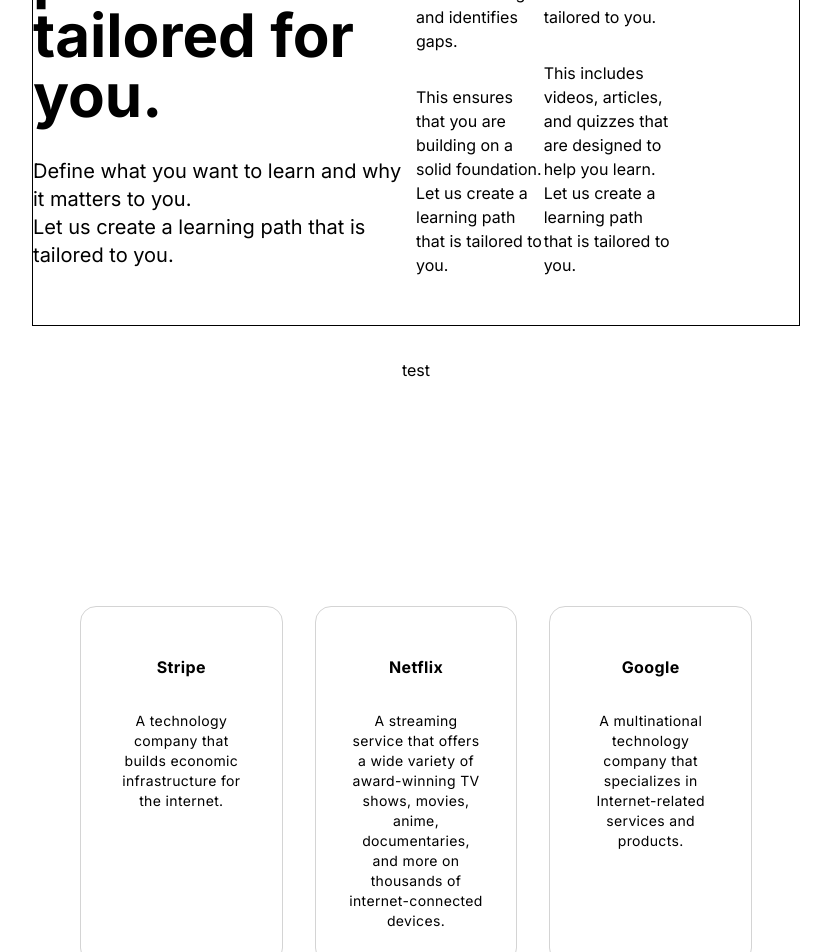
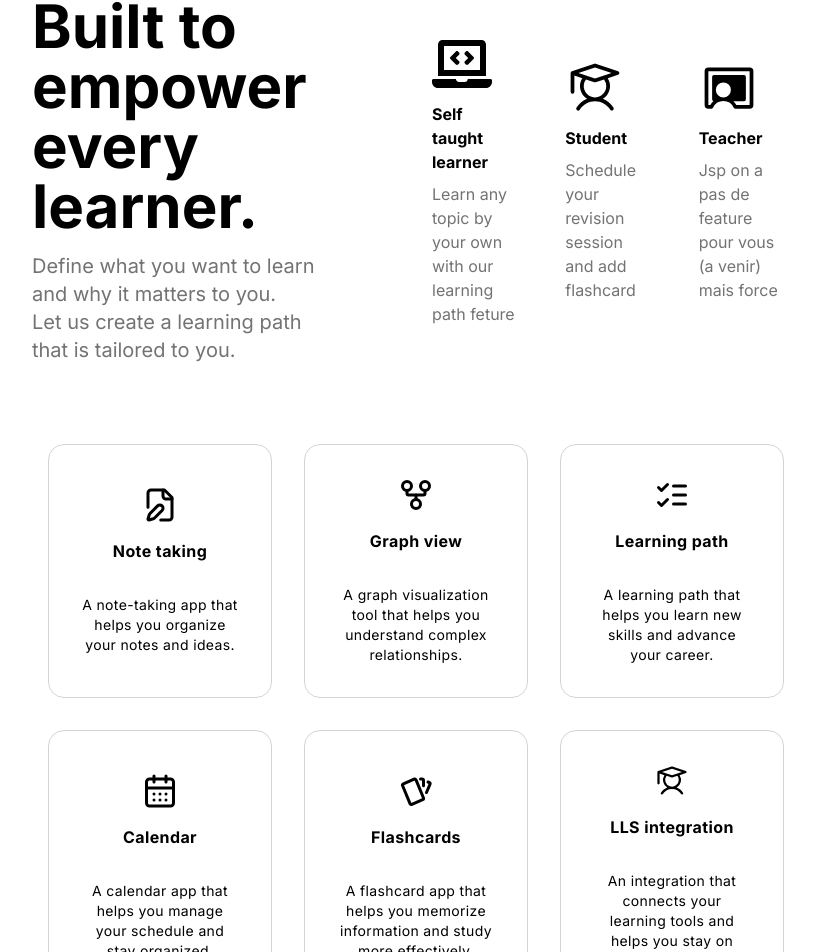
Before and after one commit to Lawrise/Nexus-Landing, a Next.js app: page / in a window 1280 px wide. Shown: the part 1780-2732 px from the top of the page, without its empty margins (224-1055 px from the left). Built offline with nearby package versions, Linux system fonts and the light colour scheme.

Commit message:
allfeature finis

```diff
--- a/src/app/page.tsx
+++ b/src/app/page.tsx
@@ -4,60 +4,16 @@
 import Demonstration from "@/components/Demonstration";
 import Hero from "@/components/Hero";
 import LearningPathFeature from "@/components/LearningPathFeature/LearningPathFeature";
-import { StickyScroll } from "@/components/ui/sticky-scroll-reveal";
-import { CardHoverEffectDemo } from "@/components/AllFeature";
-
-const content = [
-  {
-    title: "Collaborative Editing",
-    description:
-      "Work together in real time with your team, clients, and stakeholders. Collaborate on documents, share ideas, and make decisions quickly. With our platform, you can streamline your workflow and increase productivity.",
-    content: (
-      <div className="h-full w-full bg-[linear-gradient(to_bottom_right,var(--cyan-500),var(--emerald-500))] flex items-center justify-center text-white">
-        Collaborative Editing
-      </div>
-    ),
-  },
-  {
-    title: "Real time changes",
-    description:
-      "See changes as they happen. With our platform, you can track every modification in real time. No more confusion about the latest version of your project. Say goodbye to the chaos of version control and embrace the simplicity of real-time updates.",
-    content: (
-      <div className="h-full w-full  flex items-center justify-center text-white">
-        Coucou
-      </div>
-    ),
-  },
-  {
-    title: "Version control",
-    description:
-      "Experience real-time updates and never stress about version control again. Our platform ensures that you're always working on the most recent version of your project, eliminating the need for constant manual updates. Stay in the loop, keep your team aligned, and maintain the flow of your work without any interruptions.",
-    content: (
-      <div className="h-full w-full bg-[linear-gradient(to_bottom_right,var(--orange-500),var(--yellow-500))] flex items-center justify-center text-white">
-        Version control
-      </div>
-    ),
-  },
-  {
-    title: "Running out of content",
-    description:
-      "Experience real-time updates and never stress about version control again. Our platform ensures that you're always working on the most recent version of your project, eliminating the need for constant manual updates. Stay in the loop, keep your team aligned, and maintain the flow of your work without any interruptions.",
-    content: (
-      <div className="h-full w-full bg-[linear-gradient(to_bottom_right,var(--cyan-500),var(--emerald-500))] flex items-center justify-center text-white">
-        Running out of content
-      </div>
-    ),
-  },
-];
+import AllFeature from "@/components/AllFeature";
 
 export default function Home() {
   return (
-    <main className="flex flex-col gap-8 row-start-2 items-center py-8 px-8 sm:px-16 md:px-32 xl:px-64 relative">
+    <main className="flex flex-col gap-y-8 md:gap-y-48 row-start-2 items-center py-8 px-8 sm:px-16 md:px-32 xl:px-64 relative">
       <Hero />
       <Demonstration />
+      <AllFeature />
       <LearningPathFeature />
       <div className="h-[200px]">test</div>
-      <CardHoverEffectDemo />
     </main>
   );
 }
--- a/src/components/AllFeature.tsx
+++ b/src/components/AllFeature.tsx
@@ -1,47 +1,96 @@
 import { HoverEffect } from "@/components/ui/card-over-effect";
+import { LuFilePen } from "react-icons/lu";
+import { LuGitFork } from "react-icons/lu";
+import { LuListChecks } from "react-icons/lu";
+import { LuCalendarDays } from "react-icons/lu";
+import { TbCards } from "react-icons/tb";
+import { PiStudent } from "react-icons/pi";
+import { FaLaptopCode } from "react-icons/fa";
+import { Pi } from "lucide-react";
+import { PiChalkboardTeacherFill } from "react-icons/pi";
 
-export function CardHoverEffectDemo() {
+const AllFeature: React.FC = () => {
   return (
-    <div className="max-w-5xl mx-auto px-8">
+    <section className="">
+      <header className="flex w-full mx-auto mb-8 md:mb-16 justify-between gap-x-8">
+        <div className="flex flex-col gap-4 w-4/10">
+          <h1 className="text-3xl sm:text-4xl md:text-6xl font-bold">
+            Built to empower
+            <br className="block sm:hidden md:block" />
+            every learner.
+          </h1>
+          <p className="text-lg md:text-xl text-neutral-500">
+            Define what you want to learn and why it matters to you.
+            <br className="hidden md:block" />
+            Let us create a learning path that is tailored to you.
+          </p>
+        </div>
+        <div className="grid grid-cols-3 gap-4 w-10/20">
+          <div className="flex flex-col justify-center items-start gap-y-2 text-start px-4">
+            <FaLaptopCode className="text-6xl" />
+            <h3 className="font-bold">Self taught learner</h3>
+            <p className="text-neutral-500">Learn any topic by your own with our learning path feture</p>
+          </div>
+          <div className="flex flex-col justify-center items-start gap-y-2 text-start px-4">
+            <PiStudent className="text-6xl" />
+            <h3 className="font-bold">Student</h3>
+            <p className="text-neutral-500">Schedule your revision session and add flashcard</p>
+          </div>
+          <div className="flex flex-col justify-center items-start gap-y-2 text-start px-4">
+            <PiChalkboardTeacherFill className="text-6xl" />
+            <h3 className="font-bold">Teacher</h3>
+            <p className="text-neutral-500">Jsp on a pas de feature pour vous (a venir) mais force</p>
+          </div>
+        </div>
+      </header>
       <HoverEffect items={projects} />
-    </div>
+    </section>
   );
-}
+};
+
+export default AllFeature;
+
 export const projects = [
   {
-    title: "Stripe",
+    title: "Note taking",
     description:
-      "A technology company that builds economic infrastructure for the internet.",
+      "A note-taking app that helps you organize your notes and ideas.",
     link: "https://stripe.com",
+    icon: <LuFilePen />,
   },
   {
-    title: "Netflix",
+    title: "Graph view",
     description:
-      "A streaming service that offers a wide variety of award-winning TV shows, movies, anime, documentaries, and more on thousands of internet-connected devices.",
+      "A graph visualization tool that helps you understand complex relationships.",
     link: "https://netflix.com",
+    icon: <LuGitFork />,
   },
   {
-    title: "Google",
+    title: "Learning path",
     description:
-      "A multinational technology company that specializes in Internet-related services and products.",
+      "A learning path that helps you learn new skills and advance your career.",
     link: "https://google.com",
+    icon: <LuListChecks />,
   },
   {
-    title: "Meta",
+    title: "Calendar",
     description:
-      "A technology company that focuses on building products that advance Facebook's mission of bringing the world closer together.",
+      "A calendar app that helps you manage your schedule and stay organized.",
     link: "https://meta.com",
+    icon: <LuCalendarDays />,
   },
   {
-    title: "Amazon",
+    title: "Flashcards",
     description:
-      "A multinational technology company focusing on e-commerce, cloud computing, digital streaming, and artificial intelligence.",
+      "A flashcard app that helps you memorize information and study more effectively.",
     link: "https://amazon.com",
+    icon: <TbCards />,
   },
   {
-    title: "Microsoft",
+    title: "LLS integration",
     description:
-      "A multinational technology company that develops, manufactures, licenses, supports, and sells computer software, consumer electronics, personal computers, and related services.",
+      "An integration that connects your learning tools and helps you stay on track.",
     link: "https://microsoft.com",
+    icon: <PiStudent />,
   },
 ];
--- a/src/components/Demonstration.tsx
+++ b/src/components/Demonstration.tsx
@@ -49,7 +49,7 @@
     DemoTab.find((tab) => tab.id === activeTab) || DemoTab[0];
 
   return (
-    <section className="w-full py-8 md:py-16 flex flex-col">
+    <section className="w-full flex flex-col">
       {/* Image/Content Section */}
       <div className="flex gap-8 mb-8 justify-center">
         <div
--- a/src/components/Hero.tsx
+++ b/src/components/Hero.tsx
@@ -6,7 +6,7 @@
 
 const Hero: React.FC = () => {
   return (
-    <section className="grid grid-cols-1 lg:grid-cols-2 gap-8 w-full py-8 md:pt-24">
+    <section className="grid grid-cols-1 lg:grid-cols-2 gap-8 w-full md:pt-24">
       <div className="flex flex-col gap-8 w-full mx-auto justify-start py-12">
         <h1 className="text-3xl sm:text-4xl md:text-6xl font-bold">
           Unlock your true
--- a/src/components/ui/card-over-effect.tsx
+++ b/src/components/ui/card-over-effect.tsx
@@ -11,6 +11,7 @@
     title: string;
     description: string;
     link: string;
+	icon: React.ReactNode;
   }[];
   className?: string;
 }) => {
@@ -27,7 +28,7 @@
         <Link
           href={item?.link}
           key={item?.link}
-          className="relative group  block h-full w-full p-4"
+          className="relative group  flex h-full w-full p-4"
           onMouseEnter={() => setHoveredIndex(idx)}
           onMouseLeave={() => setHoveredIndex(null)}
         >
@@ -36,19 +37,14 @@
               <motion.span
                 className="absolute inset-0 h-full w-full bg-neutral-200 dark:bg-slate-800/[0.8] block  rounded-3xl"
                 layoutId="hoverBackground"
-                initial={{ opacity: 0 }}
-                animate={{
-                  opacity: 1,
-                  transition: { duration: 0.15 },
-                }}
-                exit={{
-                  opacity: 0,
-                  transition: { duration: 0.15, delay: 0.2 },
-                }}
+                initial={{ opacity: 1 }}
               />
             )}
           </AnimatePresence>
           <Card>
+			<div className="w-full flex justify-center items-center text-4xl">
+				{item.icon}
+			</div>
             <CardTitle>{item.title}</CardTitle>
             <CardDescription>{item.description}</CardDescription>
           </Card>
@@ -68,7 +64,7 @@
   return (
     <div
       className={cn(
-        "rounded-2xl h-full w-full p-4 flex justify-center text-center bg-white overflow-hidden  border border-neutral-300 dark:border-white/[0.2] group-hover:border-neutral-400 relative z-20",
+        "rounded-2xl h-full w-full p-4 flex justify-center items-center text-center bg-white overflow-hidden  border border-neutral-300 dark:border-white/[0.2]  relative z-20",
         className
       )}
     >
@@ -78,6 +74,7 @@
     </div>
   );
 };
+
 export const CardTitle = ({
   className,
   children,
@@ -91,6 +88,7 @@
     </h4>
   );
 };
+
 export const CardDescription = ({
   className,
   children,
```
